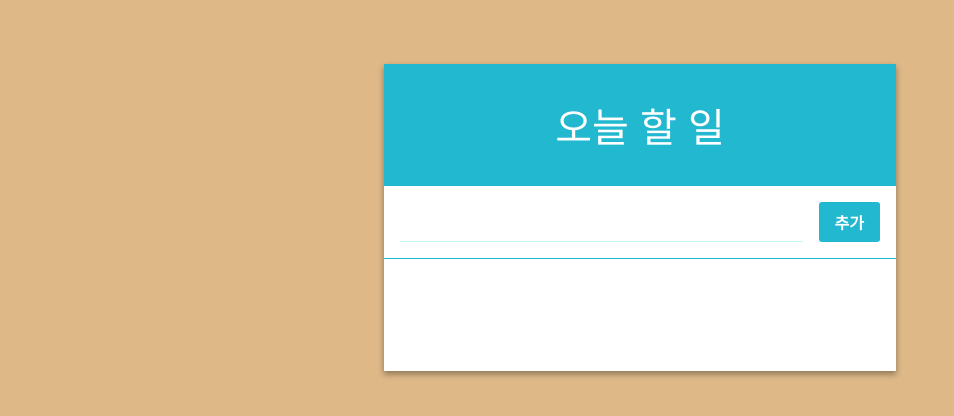
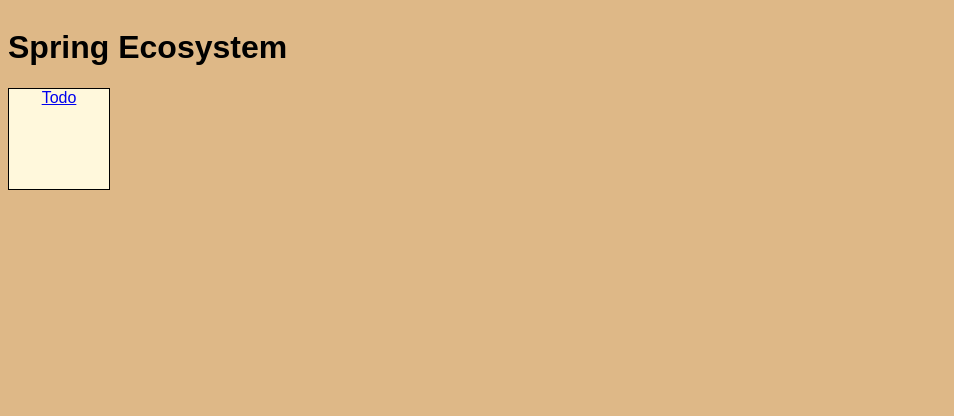
Before and after one commit to zkdlu/spring-react-practice, a React (Create React App) app in the folder applications/app-front/: page / in a window 1280 px wide. Shown: the top 416 px of the page, without its empty margins (0-954 px from the left). Built offline with nearby package versions, Linux system fonts and the light colour scheme.

Commit message:
react 편-안

```diff
--- a/applications/app-front/package.json
+++ b/applications/app-front/package.json
@@ -8,6 +8,7 @@
     "@testing-library/user-event": "^13.5.0",
     "react": "^17.0.2",
     "react-dom": "^17.0.2",
+    "react-router-dom": "^6.2.2",
     "react-scripts": "5.0.0",
     "web-vitals": "^2.1.4"
   },
--- a/applications/app-front/src/App.js
+++ b/applications/app-front/src/App.js
@@ -1,11 +1,18 @@
 import { Component } from 'react';
+import { Route, Routes } from 'react-router-dom';
+import Header from './components/Header';
+import Home from './pages/home/Home';
 import TodoListPage from './pages/todo/TodoListPage';
 
 class App extends Component {
   render() {
     return (
       <div>
-        <TodoListPage/>
+        <Header />
+        <Routes>
+          <Route path='/' element={<Home />} />
+          <Route path='/todo' element={<TodoListPage />} />
+        </Routes>
       </div>
     )
   }
--- /dev/null
+++ b/applications/app-front/src/components/Header.css
@@ -0,0 +1,9 @@
+.header a:link {
+    color: black;
+    text-decoration: none;
+}
+
+.header a:hover {
+    font-size: 36px;
+
+}
--- /dev/null
+++ b/applications/app-front/src/components/Header.js
@@ -0,0 +1,11 @@
+import './Header.css'
+
+const Header = () => {
+    return (
+        <header className="header">
+            <h1><a href="/">Spring Ecosystem</a></h1>
+        </header>
+    )
+}
+
+export default Header;
--- a/applications/app-front/src/index.css
+++ b/applications/app-front/src/index.css
@@ -1,6 +1,6 @@
 body {
   margin: 0;
-  padding: 0;
+  padding: 8px;
   font-family: sans-serif;
   background: burlywood;
 }
--- a/applications/app-front/src/index.js
+++ b/applications/app-front/src/index.js
@@ -3,10 +3,13 @@ import ReactDOM from 'react-dom';
 import './index.css';
 import App from './App';
 import reportWebVitals from './reportWebVitals';
+import { BrowserRouter } from 'react-router-dom';
 
 ReactDOM.render(
   <React.StrictMode>
-    <App />
+    <BrowserRouter>
+      <App />
+    </BrowserRouter>
   </React.StrictMode>,
   document.getElementById('root')
 );
--- /dev/null
+++ b/applications/app-front/src/pages/home/Home.css
@@ -0,0 +1,19 @@
+.container {
+    display: grid;
+    grid-template-columns: 120px 120px 120px;
+    grid-template-rows: 120px 120px 120px;
+}
+
+.container-item {
+    border: 1px solid black;
+    background-color:cornsilk;
+    width: 100px;
+    height: 100px;
+    text-align: center;
+    display: block;
+}
+
+.container-item:hover {
+    border: 2px solid black;
+    background-color:bisque;
+}
--- /dev/null
+++ b/applications/app-front/src/pages/home/Home.js
@@ -0,0 +1,13 @@
+import { Component } from "react";
+import { Link } from "react-router-dom";
+import './Home.css'
+
+const Home = () => {
+    return (
+        <div className="container">
+            <Link className="container-item" to='/todo'>Todo</Link>
+        </div>
+    )
+}
+
+export default Home;
--- a/applications/app-front/src/pages/todo/TodoListPage.js
+++ b/applications/app-front/src/pages/todo/TodoListPage.js
@@ -4,9 +4,7 @@ import TodoItemList from "./components/TodoItemList";
 import TodoListTemplate from "./components/TodoListTemplate";
 
 class TodoListPage extends Component {
-
     id = 0
-
     state = {
         input: '',
         todos: [
--- a/applications/app-front/src/pages/todo/components/TodoItem.js
+++ b/applications/app-front/src/pages/todo/components/TodoItem.js
@@ -8,7 +8,6 @@ class TodoItem extends Component {
     render() {
         const { text, checked, id, onToggle, onRemove } = this.props;
 
-        console.log(id);
         return (
             <div className="todo-item" onClick={() => onToggle(id)}>
                 <div className="remove" onClick={(e) => {
```
